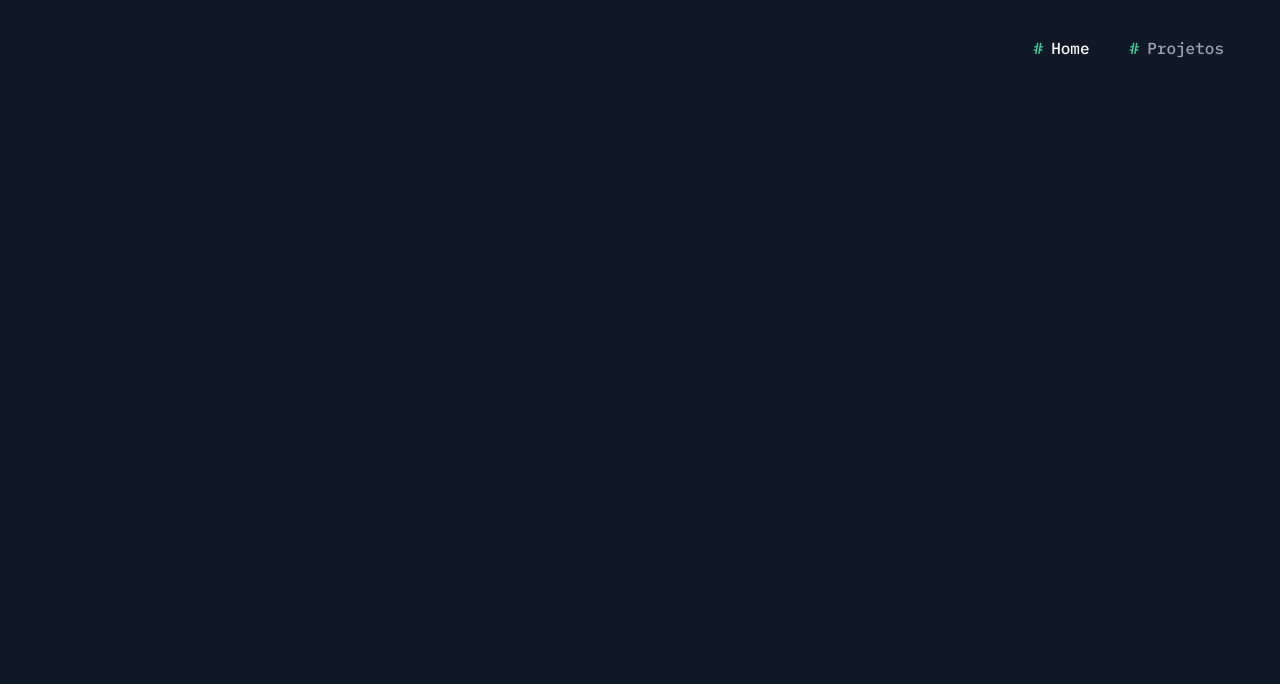
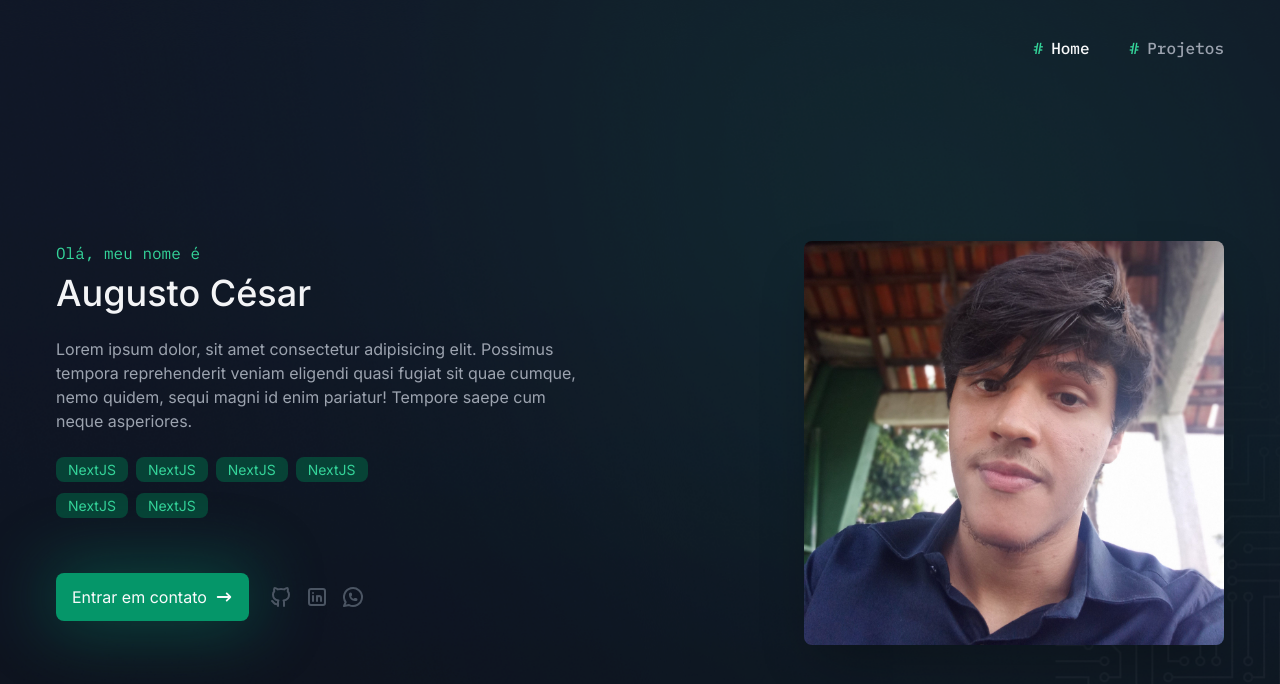
Before and after one commit to AugustoTI/portfolio, a Next.js app: page / in a window 1280 px wide. Shown: the top 684 px of the page. Built offline with nearby package versions, Linux system fonts and the light colour scheme.

Commit message:
feat: hero section

```diff
--- a/package.json
+++ b/package.json
@@ -15,6 +15,7 @@
   },
   "dependencies": {
     "@hookform/resolvers": "^3.3.2",
+    "@radix-ui/react-slot": "^1.0.2",
     "clsx": "^2.0.0",
     "date-fns": "^2.30.0",
     "framer-motion": "^10.16.4",
--- /dev/null
+++ b/src/app/_components/hero-section.tsx
@@ -0,0 +1,67 @@
+import Image from 'next/image'
+import { Badge } from '@/components/ui/badge'
+import { Button } from '@/components/ui/button'
+import { HiArrowNarrowRight } from 'react-icons/hi'
+import { TbBrandGithub, TbBrandLinkedin, TbBrandWhatsapp } from 'react-icons/tb'
+
+const mockContacts = [
+  { url: 'https://github.com/', Icon: TbBrandGithub },
+  { url: 'https://www.linkedin.com', Icon: TbBrandLinkedin },
+  { url: 'https://www.whatsapp.com', Icon: TbBrandWhatsapp },
+]
+
+export function HeroSection() {
+  return (
+    <section className="flex w-full flex-col justify-end bg-hero-image bg-cover bg-center bg-no-repeat pb-10 pt-32 sm:pb-32 lg:h-[755px] lg:pb-[110px]">
+      <div className="container flex flex-col-reverse items-start justify-between px-4 lg:flex-row">
+        <div className="w-full lg:max-w-[530px]">
+          <p className="font-mono text-emerald-400">Olá, meu nome é</p>
+          <h1 className="mt-2 text-4xl font-medium">Augusto César</h1>
+          <p className="my-6 text-sm text-gray-400 sm:text-base">
+            Lorem ipsum dolor, sit amet consectetur adipisicing elit. Possimus tempora
+            reprehenderit veniam eligendi quasi fugiat sit quae cumque, nemo quidem, sequi
+            magni id enim pariatur! Tempore saepe cum neque asperiores.
+          </p>
+          <ul className="flex flex-wrap gap-x-2 gap-y-3 lg:max-w-[340px]">
+            {Array.from({ length: 6 }).map((_, index) => (
+              <li key={index}>
+                <Badge asChild className="font-normal">
+                  <strong>NextJS</strong>
+                </Badge>
+              </li>
+            ))}
+          </ul>
+          <div className="mt-6 flex flex-col sm:flex-row sm:items-center sm:gap-5 lg:mt-10">
+            <Button className="w-max shadow-button">
+              Entrar em contato
+              <HiArrowNarrowRight size={18} />
+            </Button>
+
+            <ul className="flex h-20 items-center gap-3 text-2xl text-gray-600">
+              {mockContacts.map((contact) => (
+                <li key={contact.url}>
+                  <a
+                    className="transition-colors hover:text-gray-100"
+                    href={contact.url}
+                    target="_blank"
+                    rel="noreferrer"
+                  >
+                    <contact.Icon />
+                  </a>
+                </li>
+              ))}
+            </ul>
+          </div>
+        </div>
+
+        <Image
+          width={420}
+          height={404}
+          src="/images/profile.jpg"
+          alt="Foto de perfil do Augusto César"
+          className="mb-6 h-[300px] w-[300px] rounded-lg object-cover shadow-2xl lg:mb-0 lg:h-[404px] lg:w-[420px]"
+        />
+      </div>
+    </section>
+  )
+}
--- a/src/app/page.tsx
+++ b/src/app/page.tsx
@@ -1,3 +1,9 @@
+import { HeroSection } from './_components/hero-section'
+
 export default function HomePage() {
-  return <></>
+  return (
+    <>
+      <HeroSection />
+    </>
+  )
 }
--- /dev/null
+++ b/src/components/ui/badge.tsx
@@ -0,0 +1,21 @@
+import { ComponentPropsWithoutRef } from 'react'
+import { Slot } from '@radix-ui/react-slot'
+import { cn } from '@/lib/utils'
+
+export interface BadgeProps extends ComponentPropsWithoutRef<'div'> {
+  asChild?: boolean
+}
+
+export function Badge({ className, asChild, ...props }: BadgeProps) {
+  const Comp = asChild ? Slot : 'div'
+
+  return (
+    <Comp
+      className={cn(
+        'rounded-lg bg-emerald-900/80 px-3 py-1 text-sm text-emerald-400',
+        className,
+      )}
+      {...props}
+    />
+  )
+}
--- /dev/null
+++ b/src/components/ui/button.tsx
@@ -0,0 +1,24 @@
+import { cn } from '@/lib/utils'
+import { Slot } from '@radix-ui/react-slot'
+import { type ComponentPropsWithoutRef, type ElementRef, forwardRef } from 'react'
+
+export interface ButtonProps extends ComponentPropsWithoutRef<'button'> {
+  asChild?: boolean
+}
+
+export const Button = forwardRef<ElementRef<'button'>, ButtonProps>(
+  ({ className, asChild = false, ...props }, ref) => {
+    const Comp = asChild ? Slot : 'button'
+    return (
+      <Comp
+        className={cn(
+          'flex items-center justify-center gap-2 rounded-lg bg-emerald-600 px-4 py-3 text-gray-50 transition-all hover:bg-emerald-500 disabled:opacity-50',
+          className,
+        )}
+        ref={ref}
+        {...props}
+      />
+    )
+  },
+)
+Button.displayName = 'Button'
```
Also changed, not shown: public/images/profile.jpg (added), 1 other file (tests, documents, lock files or other folders).
